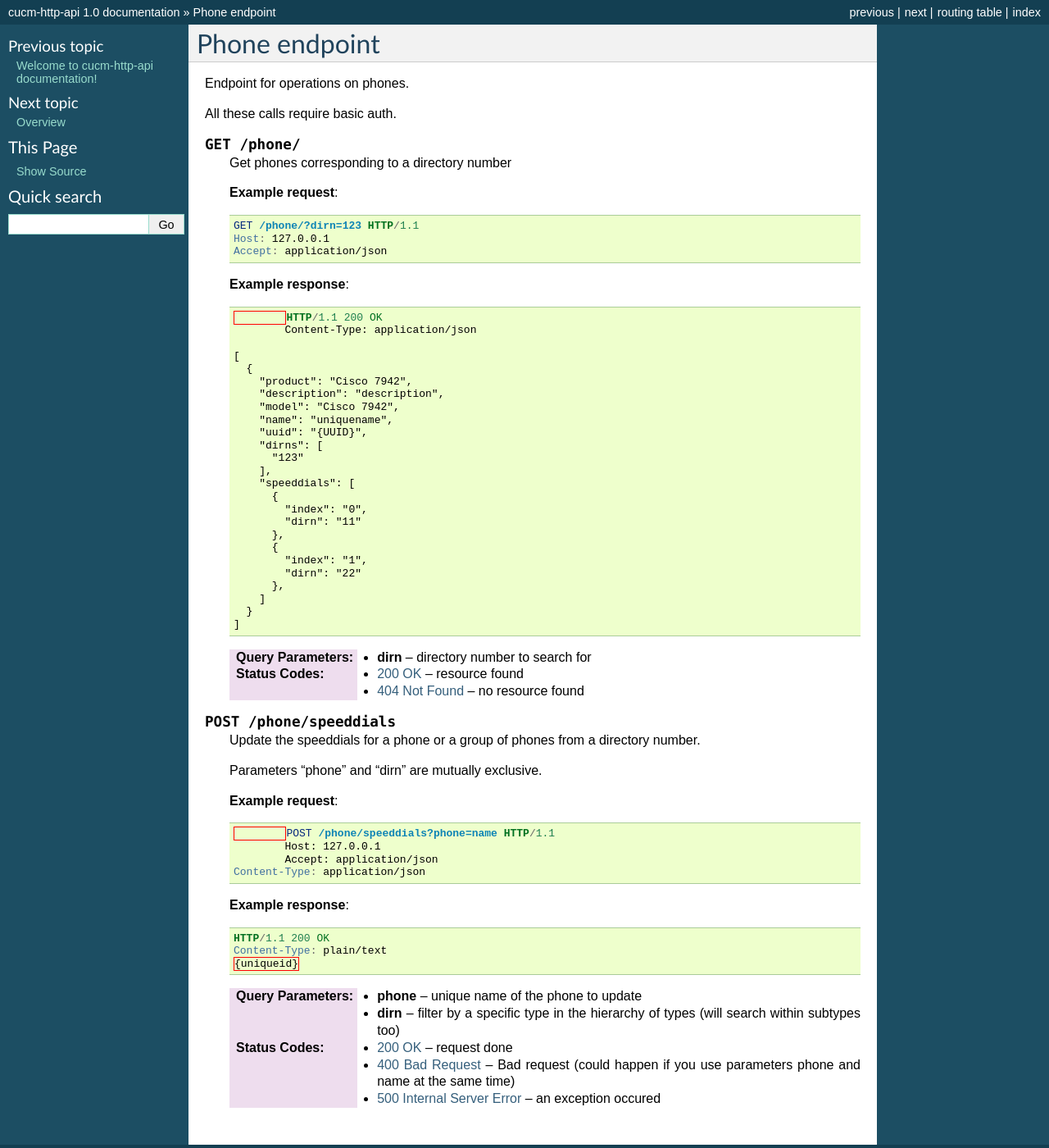
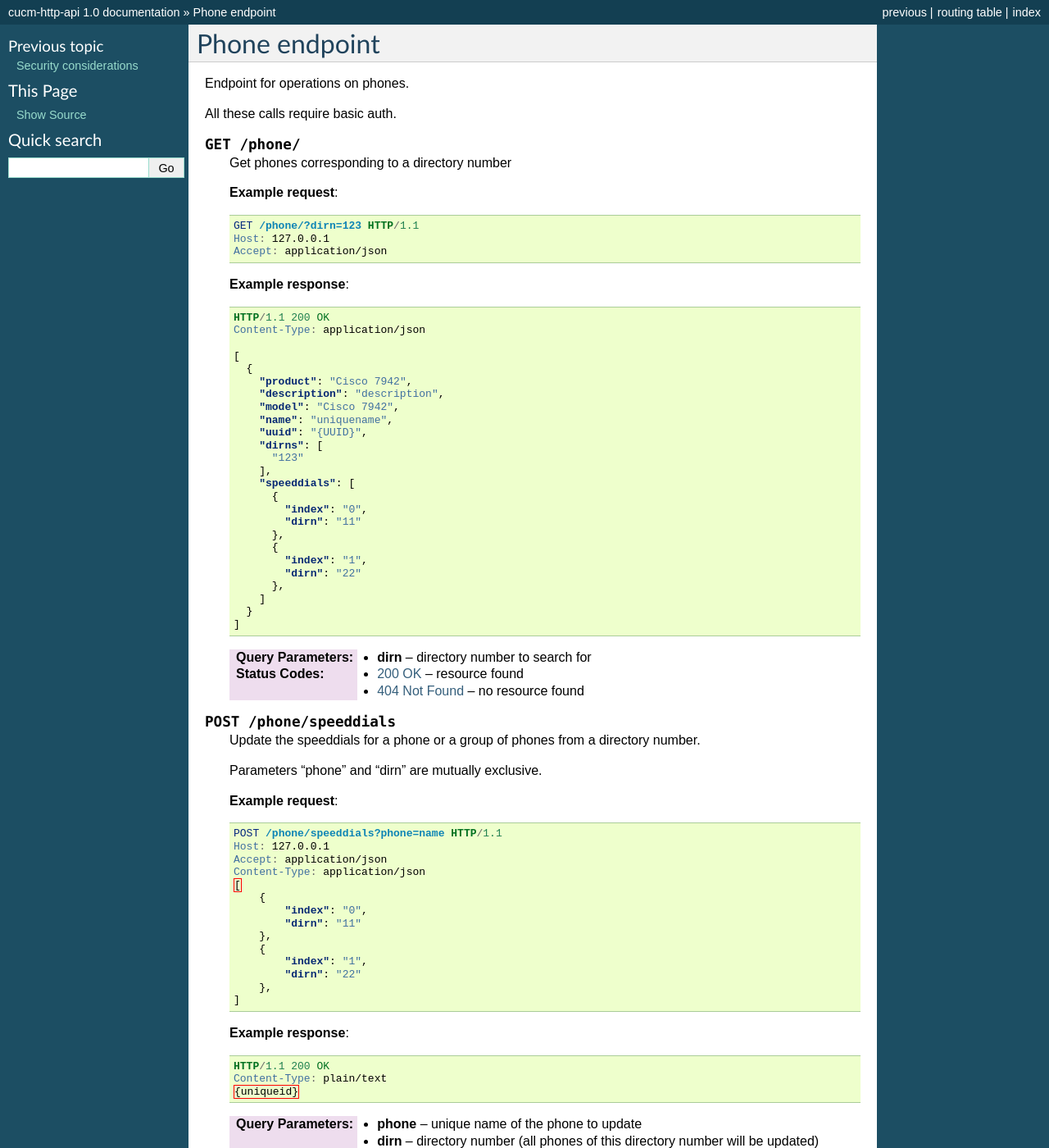
Before and after one commit to ox-it/cucm-http-api, a Sphinx documentation site: the page built from docs/source/http_api/phone.rst, in a window 1280 px wide and 1400 px high. Shown: the whole window at 82% size. Built offline with Sphinx 7.4.7, drawn with Linux system fonts in a browser that asks for light colours.

Commit message:
Updated documentation, added section about deployment.

```diff
--- a/docs/source/api/overview.rst
+++ /dev/null
@@ -1,4 +0,0 @@
-Overview
-=========
-
-Internal API
--- a/docs/source/http_api/phone.rst
+++ b/docs/source/http_api/phone.rst
@@ -21,8 +21,8 @@ All these calls require basic auth.
 
     .. sourcecode:: http
 
-		HTTP/1.1 200 OK
-		Content-Type: application/json
+        HTTP/1.1 200 OK
+        Content-Type: application/json
 
         [
           {
@@ -63,10 +63,20 @@ All these calls require basic auth.
 
     .. sourcecode:: http
 
-		POST /phone/speeddials?phone=name HTTP/1.1
-		Host: 127.0.0.1
-		Accept: application/json
+        POST /phone/speeddials?phone=name HTTP/1.1
+        Host: 127.0.0.1
+        Accept: application/json
         Content-Type: application/json
+        [
+            {
+                "index": "0",
+                "dirn": "11"
+            },
+            {
+                "index": "1",
+                "dirn": "22"
+            },
+        ]
 
     **Example response**:
 
@@ -78,7 +88,7 @@ All these calls require basic auth.
 
     :query phone: unique name of the phone to update
     :type phone: string
-    :query dirn: filter by a specific type in the hierarchy of types (will search within subtypes too)
+    :query dirn: directory number (all phones of this directory number will be updated)
     :type dirn: int
 
     :statuscode 200: request done
```
Also changed, not shown: README.md (+7 -19 lines), docs/source/developer/deployment.rst (added, +8 -0 lines), docs/source/index.rst (+8 -16 lines).
